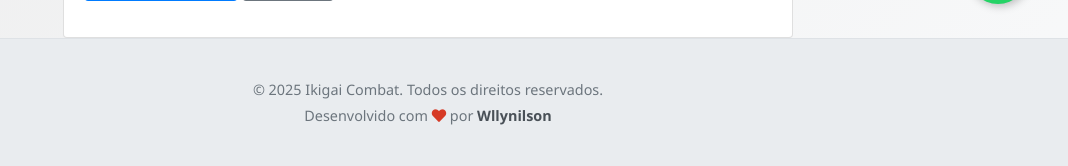
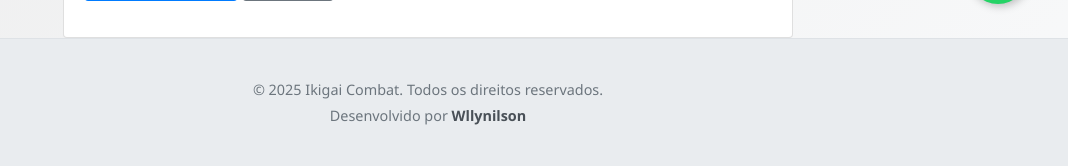
Before and after one commit to wllynilson/ikigai, a Flask app: page /perfil/editar in a window 1280 px wide. Shown: the part 756-922 px from the top of the page, without its empty margins (212-1280 px from the left). Run offline with Flask 3, Linux system fonts and the light colour scheme; the visitor is signed in with stand-in values (Sample User, id 1); some libraries are stand-ins or nearby versions.

Commit message:
Remove o coração do desenvolvido por Wllynilson

```diff
--- a/app/templates/base.html
+++ b/app/templates/base.html
@@ -80,8 +80,7 @@
 <footer class="site-footer">
     <div class="container text-center">
         <p class="mb-1">&copy; {{ current_year }} Ikigai Combat. Todos os direitos reservados.</p>
-        <p class="developer-credit mb-0">Desenvolvido com <i class="fas fa-heart"
-                                                             style="color: var(--primary-red);"></i> por
+        <p class="developer-credit mb-0">Desenvolvido por
             <a href="https://www.wllynilson.com.br" target="_blank">Wllynilson</a>
         </p>
     </div>
```
